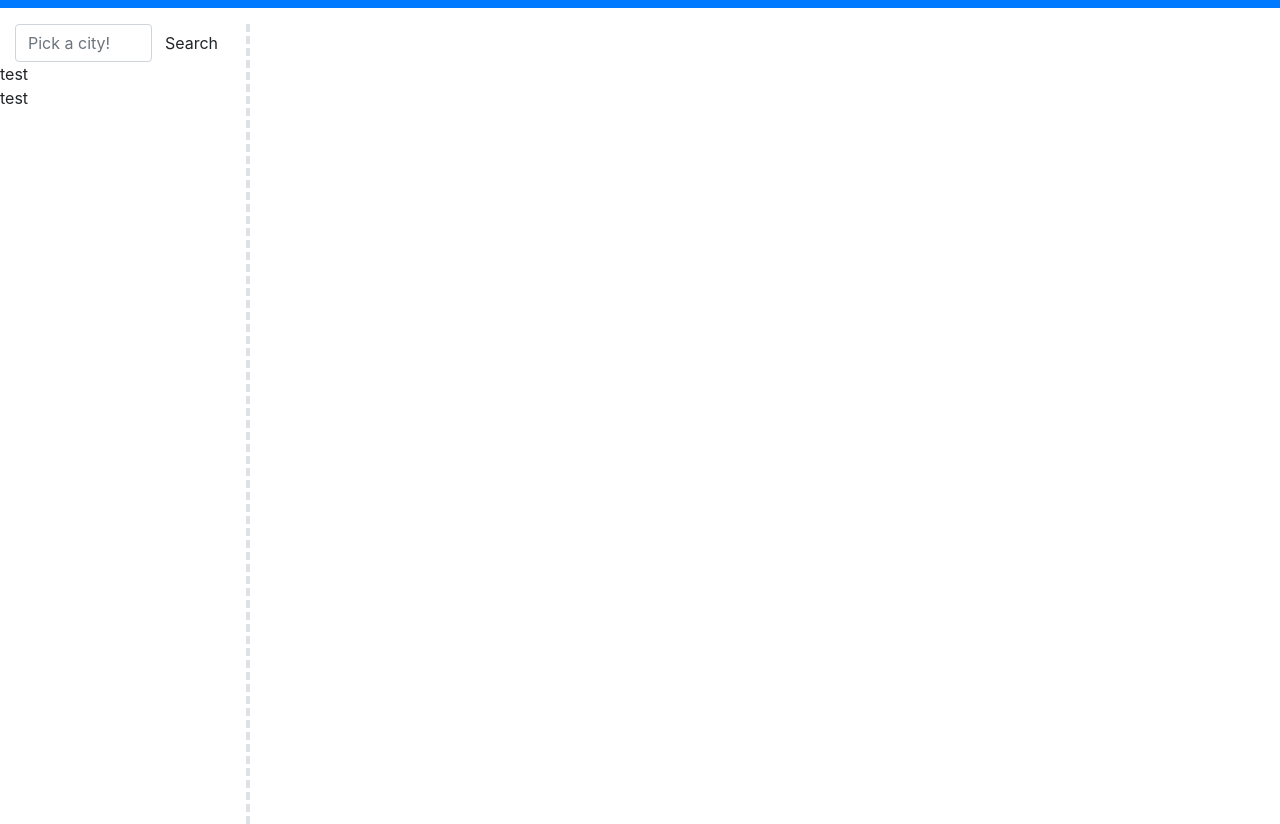
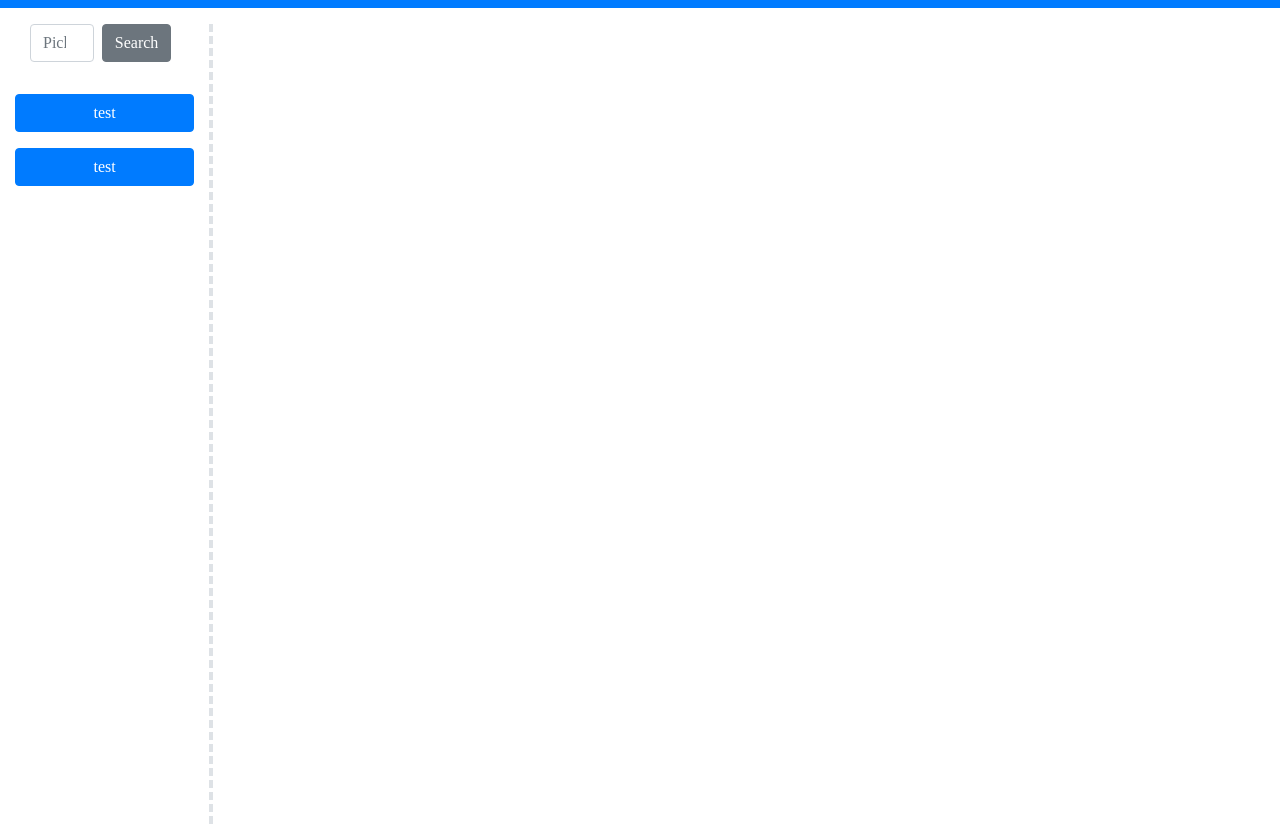
Before and after one commit to toTOEro/weatherDash, a plain HTML site: page index.html in a window 1280 px wide. Shown: the part 80-904 px from the top of the page. Drawn offline with nearby package versions, Linux system fonts and the light colour scheme.

Commit message:
Adjusted formatting for base HTML

```diff
--- a/assets/style.css
+++ b/assets/style.css
@@ -1,13 +1,18 @@
+* {
+    font-family: 'Montserrat';
+
+}
 
 
 
 
-
+li {
+    list-style: none;
+}
 
 
 .citySelector {
 
-    width: 250px;
     height: 100vh;
 
 }
@@ -16,3 +21,7 @@
     border-right: 4px dashed #dee2e6!important;
 
 }
+
+#searchNav {
+    padding-left: 15px;
+}
--- a/index.html
+++ b/index.html
@@ -20,37 +20,39 @@
     <header>
 
         <div class="container text-center bg-primary mw-100 mh-50 pb-3 pt-3">
-            <h1 class="align-self-center">Weather Dashboard</h1>
+            <h1 class="align-self-center text-white">Weather Dashboard</h1>
 
         </div>
 
     </header>
     <!-- Search bar aside w/ city history -->
-    <aside class="d-flex flex-column flex-shrink-0 citySelector mt-3 border-right">
+    <aside id="searchNav" class="d-flex flex-column flex-shrink-0 citySelector mt-3 border-right col-2 col-lg-2">
         <div class="container-fluid">
             <form class="d-flex">
                 <input class="form-control me-2" type="search" placeholder="Pick a city!">
-                <button class="btn">Search</button>
+                <button id="citySearch" class="btn btn-secondary mx-2">Search</button>
 
             </form>
-
-
         </div>
-        <ul id="cityHistory">
-            <li>test</li>
-            <li>test</li>
+        <br />
+        <ul id="cityHistory" class="d-flex flex-column">
+            <li class="btn btn-primary my-2">test</li>
+            <li class="btn btn-primary my-2">test</li>
         </ul>
     </aside>
 
     <!-- Main weather display -->
-    <section>
-        <!-- City Current weather -->
-        <div>
+    <section id="mainWeather" class="col-10 col-lg-10">
+        <!-- Current City weather -->
+        <div id="currentCity">
 
 
         </div>
 
         <!-- 5 day forecast -->
+        <div id="forecast">
+
+        </div>
     </section>
 
 
```
